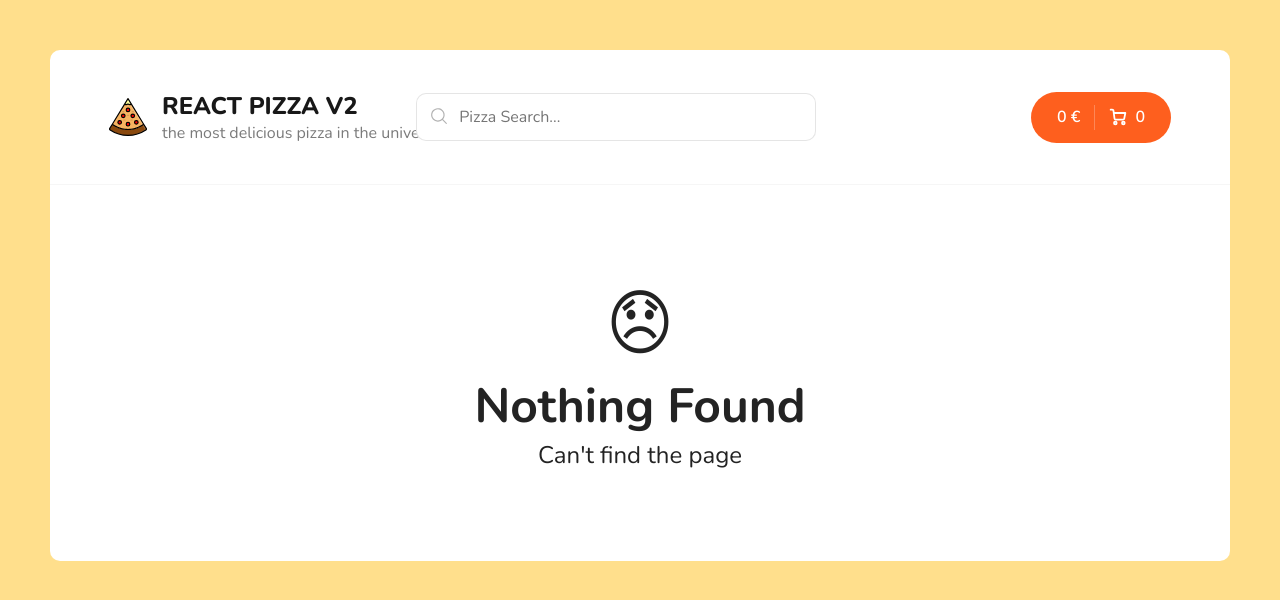
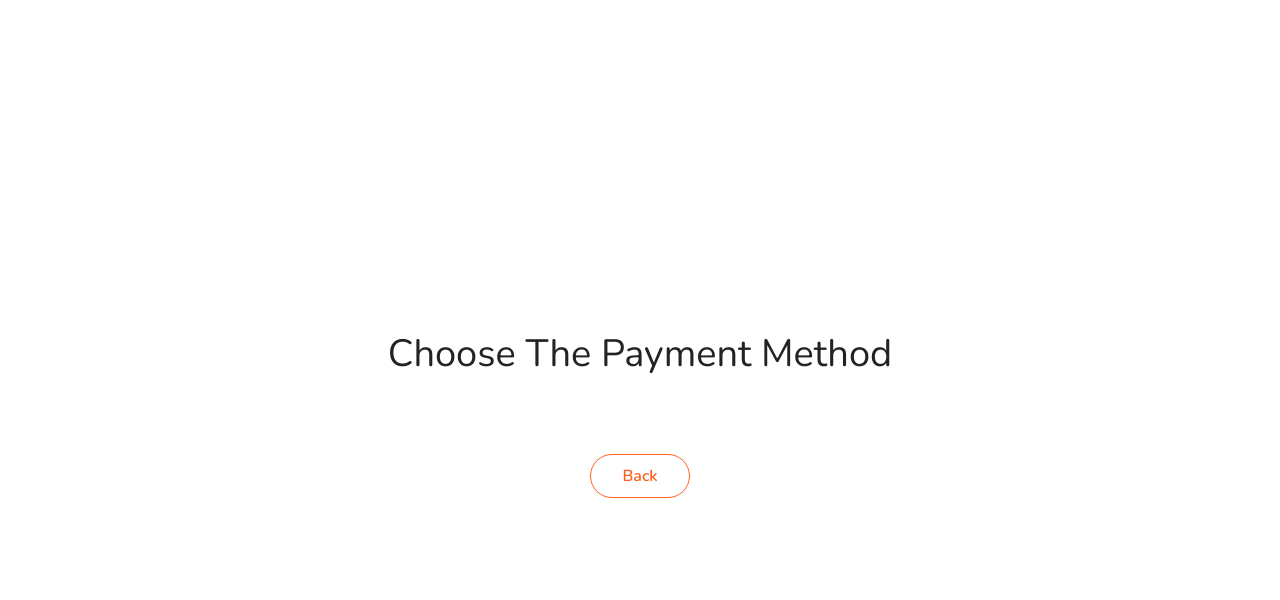
Before and after one commit to CharlesSBL/Full_React_Online_Store, a React (Create React App) app: page /paypal in a window 1280 px wide. Shown: the top 600 px of the page. Built offline with nearby package versions, Linux system fonts and the light colour scheme.

Commit message:
UP_1_9_3

```diff
--- a/package.json
+++ b/package.json
@@ -3,6 +3,7 @@
   "version": "0.1.0",
   "private": true,
   "dependencies": {
+    "@paypal/react-paypal-js": "^7.8.2",
     "@reduxjs/toolkit": "^1.9.1",
     "@testing-library/jest-dom": "^5.16.5",
     "@testing-library/react": "^13.4.0",
--- a/public/index.html
+++ b/public/index.html
@@ -17,34 +17,13 @@
     />
 
     <link rel="apple-touch-icon" href="%PUBLIC_URL%/logo192.png" />
-    <!--
-      manifest.json provides metadata used when your web app is installed on a
-      user's mobile device or desktop. See https://developers.google.com/web/fundamentals/web-app-manifest/
-    -->
+
     <link rel="manifest" href="%PUBLIC_URL%/manifest.json" />
-    <!--
-      Notice the use of %PUBLIC_URL% in the tags above.
-      It will be replaced with the URL of the `public` folder during the build.
-      Only files inside the `public` folder can be referenced from the HTML.
 
-      Unlike "/favicon.ico" or "favicon.ico", "%PUBLIC_URL%/favicon.ico" will
-      work correctly both with client-side routing and a non-root public URL.
-      Learn how to configure a non-root public URL by running `npm run build`.
-    -->
-    <title>React App</title>
+    <title>Pizza</title>
   </head>
   <body>
     <noscript>You need to enable JavaScript to run this app.</noscript>
     <div id="root"></div>
-    <!--
-      This HTML file is a template.
-      If you open it directly in the browser, you will see an empty page.
-
-      You can add webfonts, meta tags, or analytics to this file.
-      The build step will place the bundled scripts into the <body> tag.
-
-      To begin the development, run `npm start` or `yarn start`.
-      To create a production bundle, use `npm run build` or `yarn build`.
-    -->
   </body>
 </html>
--- a/src/App.tsx
+++ b/src/App.tsx
@@ -5,6 +5,13 @@ import MainLayout from "./layouts/MainLayout";
 import React from "react";
 
 import { Suspense } from "react";
+
+// import PayPalBtn from "./components/PayPal/PayPalBtn";
+import Paypal from "./components/PayPal/PayPalBtn";
+
+import { PayPalScriptProvider, PayPalButtons } from "@paypal/react-paypal-js";
+import { useSelector } from "react-redux";
+// import process from "process";
 
 // bedzie ladowac strony tylko wtedy gdy to bedzie potrzebne
 // tym samym skracamy czas 1 ladowania strony
@@ -15,6 +22,17 @@ const Cart = React.lazy(() => import("./pages/Cart"));
 const FullPizza = React.lazy(() => import("./pages/FullPizza"));
 
 const App = () => {
+  const { items, totalPrice } = useSelector((state: any) => {
+    const items = state.cart.items;
+    const totalPrice = state.cart.totalPrice;
+    return { items, totalPrice };
+  });
+
+  const product = {
+    description: "design + code",
+    price: totalPrice,
+  };
+
   return (
     <Routes>
       <Route path="/" element={<MainLayout />}>
@@ -43,6 +61,7 @@ const App = () => {
             </Suspense>
           }
         />
+
         <Route
           path="*"
           element={
@@ -52,6 +71,14 @@ const App = () => {
           }
         />
       </Route>
+      <Route
+        path="paypal"
+        element={
+          <Suspense fallback={<div>Loading...</div>}>
+            <Paypal product={product} />
+          </Suspense>
+        }
+      />
     </Routes>
   );
 };
--- /dev/null
+++ b/src/components/PayPal/PayPalBtn.module.scss
@@ -0,0 +1,31 @@
+.root {
+  background-color: white;
+
+  display: flex;
+  align-items: center;
+  // margin: 100px;
+  // justify-content: space-around;
+  justify-content: center;
+  min-height: 100vh;
+  margin: 0;
+  flex-direction: column;
+  // border-radius: 25px;
+
+  p {
+    font-size: 38px;
+    margin-bottom: 50px;
+    margin-top: 50px;
+  }
+
+  div {
+    width: 800px;
+    display: flex;
+    align-items: center;
+    justify-content: center;
+  }
+
+  a {
+    margin-top: 25px;
+    margin-bottom: 25px;
+  }
+}
--- /dev/null
+++ b/src/components/PayPal/PayPalBtn.tsx
@@ -0,0 +1,94 @@
+import { PayPalScriptProvider, PayPalButtons } from "@paypal/react-paypal-js";
+import { Link } from "react-router-dom";
+
+import styles from "./PayPalBtn.module.scss";
+
+import { SetStateAction, useState } from "react";
+import { resolve } from "path";
+
+const Paypal = (props: { product: any }) => {
+  const [paidFor, setPaidFor] = useState(false);
+  const [error, setError] = useState("");
+
+  const { product } = props;
+
+  const handleApprove = (orderId: any) => {
+    // call backend func to fulfill order
+
+    // if response is success
+    setPaidFor(true);
+
+    // Refresh user acc or subscription status
+
+    // if returns response the error
+  };
+  if (paidFor) {
+    // show success message, modal or redirect to the success page
+    alert("thank you for your purchase!");
+  }
+
+  if (error) {
+    // display error message, modal or redirect user to the error page
+    alert(error);
+  }
+  return (
+    <PayPalScriptProvider
+      options={{
+        "client-id":
+          "AfLy_rVNoIrR9vwOT9ly95TsYNtVvwp099uy0tlcy3sI1ObtWb80dy-RDe_9nohwpdF8rq98bK2Jia7r",
+      }}
+    >
+      <div className={styles.root}>
+        <p>Choose The Payment Method</p>
+        <PayPalButtons
+          onClick={(data, actions) => {
+            // validate on button click, client or server side
+            const hasAlreadyBoughtPizzas = false;
+
+            if (hasAlreadyBoughtPizzas) {
+              setError("You already bought pizzas");
+
+              return actions.reject();
+            } else {
+              return actions.resolve();
+              // after this it's going to create order
+            }
+          }}
+          createOrder={(data, actions) => {
+            return actions.order.create({
+              purchase_units: [
+                {
+                  description: product.description,
+                  amount: {
+                    value: product.price,
+                  },
+                },
+              ],
+            });
+          }}
+          onApprove={async (data, actions) => {
+            const order = await actions.order?.capture();
+            console.log("order", order);
+
+            handleApprove(data.orderID);
+          }}
+          onCancel={() => {
+            // Display the cancel message, modal or redirect user to cancel page or back to cart page
+          }}
+          onError={(err) => {
+            setError(err as unknown as SetStateAction<string>);
+            console.log("Paypal checkout onError", err);
+          }}
+        />
+        <Link
+          to="/cart"
+          className="button button--outline button--add go-back-btn"
+        >
+          <span>Back</span>
+        </Link>
+      </div>
+    </PayPalScriptProvider>
+  );
+};
+
+export default Paypal;
--- a/src/pages/Cart.tsx
+++ b/src/pages/Cart.tsx
@@ -6,11 +6,14 @@ import CartItem from "../components/CartItem";
 import { clearItems } from "../redux/slices/cart/slice";
 import CartEmpty from "../components/CartEmpty";
 
+// import PayPalBtn from "../components/PayPal/PayPalBtn";
+
 // import { selectCart } from "../redux/slices/cartSlice";
 
 const Cart: React.FC = () => {
   const dispatch = useDispatch();
 
+  // wyciagam z redux cart, cene, dla paypal
   const { items, totalPrice } = useSelector((state: any) => {
     const items = state.cart.items;
     const totalPrice = state.cart.totalPrice;
@@ -164,9 +167,12 @@ const Cart: React.FC = () => {
 
               <span>Back</span>
             </Link>
-            <div className="button pay-btn">
-              <span>Pay Now</span>
-            </div>
+
+            <Link to="/paypal">
+              <div className="button pay-btn">
+                <span>Pay Now</span>
+              </div>
+            </Link>
           </div>
         </div>
       </div>
--- a/src/pages/Home.tsx
+++ b/src/pages/Home.tsx
@@ -148,7 +148,6 @@ const Home: React.FC = () => {
     .filter((obj: any) => {
       return obj.title.toLowerCase().includes(searchValue.toLowerCase());
     })
-    // .map((elem) => <PizzaBlock key={elem.id} {...elem} />);
     .map((elem: any) => <PizzaBlock key={elem.id} {...elem} />);
 
   return (
--- a/src/redux/slices/cart/slice.ts
+++ b/src/redux/slices/cart/slice.ts
@@ -40,9 +40,12 @@ const cartSlice = createSlice({
       });
     },
     minusItem(state, action: PayloadAction<string>) {
-      const findItem = state.items.find((obj) => obj.id == action.payload);
+      const findItem = state.items.find((obj) => {
+        return obj.id == action.payload;
+      });
       if (findItem) {
         findItem.count--;
+        state.totalPrice -= findItem.price;
       }
     },
     clearItems(state) {
```
Also changed, not shown: test.html (added, +64 -0 lines), 2 other files (tests, documents, lock files or other folders).
